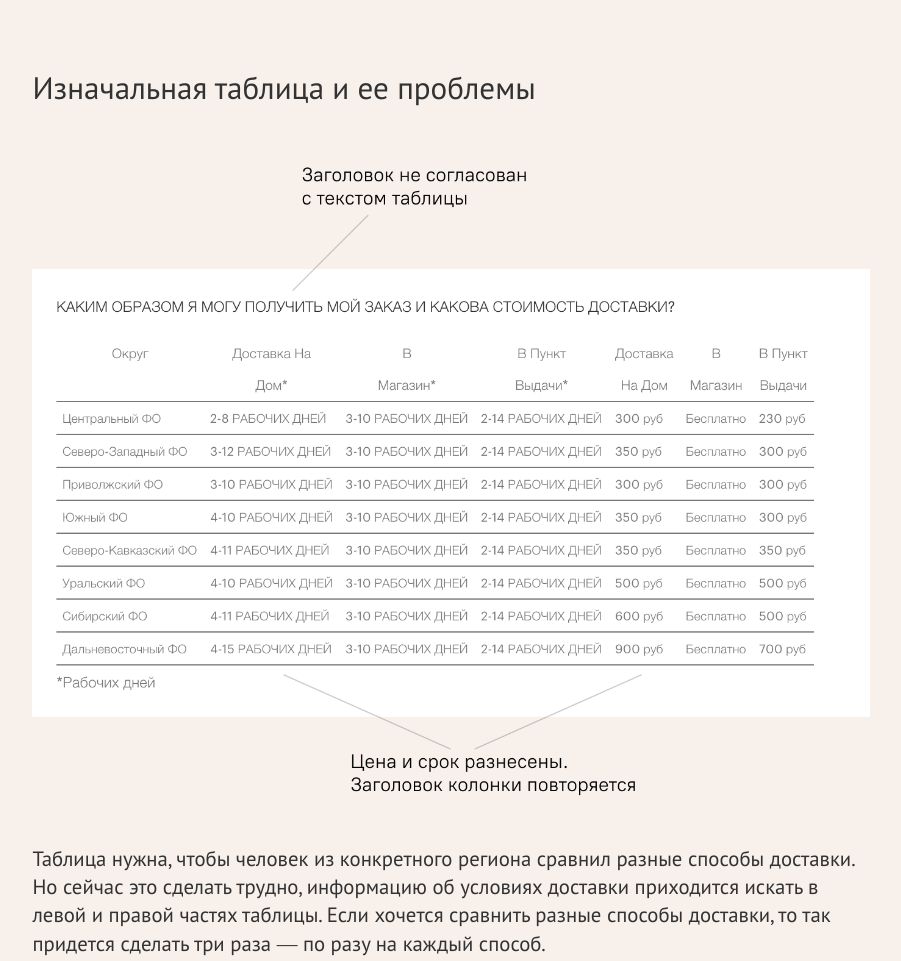
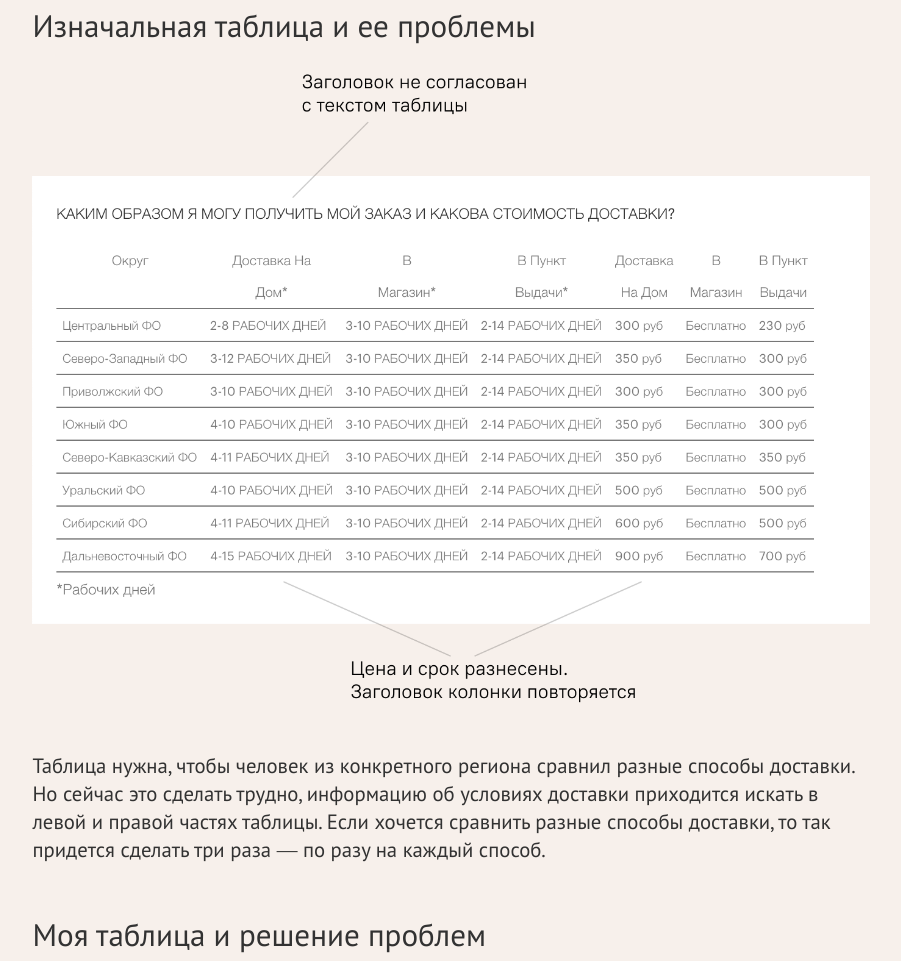
Before and after one commit to TemaReka/ArtemReka, a plain HTML site: page delivery.html in a window 1280 px wide. Shown: the part 240-1201 px from the top of the page, without its empty margins (9-910 px from the left). Drawn offline with Linux system fonts and the light colour scheme.

Commit message:
Update delivery.html

```diff
--- a/delivery.html
+++ b/delivery.html
@@ -20,14 +20,14 @@
         <span class="youtube" onclick="window.open('https://youtu.be/Cl7-QXdwKLQ?si=EK5asO0L31Sl4R9J', '_blank')"
         style="cursor: pointer"><img src="images/svg/youtube.svg" alt=""><a href="#">Подробный разбор на ютубе</a></span>
 
-        <div class="space_XL"></div>
+        <div class="space_md"></div>
         <h2>Изначальная таблица и ее проблемы</h2>
 
-        <div class="space_md"></div>
+        <div class="space_sm"></div>
         <img src="images/delivery/delivery-review.png" alt="" class="md-size">
         <div class="space_md"></div>
         <p>Таблица нужна, чтобы человек из конкретного региона сравнил разные способы доставки. Но сейчас это сделать трудно, информацию об условиях доставки приходится искать в левой и правой частях таблицы. Если хочется сравнить разные способы доставки, то так придется сделать три раза — по разу на каждый способ.</p>
-        <div class="space_XL"></div>
+        <div class="space_md"></div>
         <h2>Моя таблица и решение проблем</h2>
 
         <div class="space_sm"></div>
```
